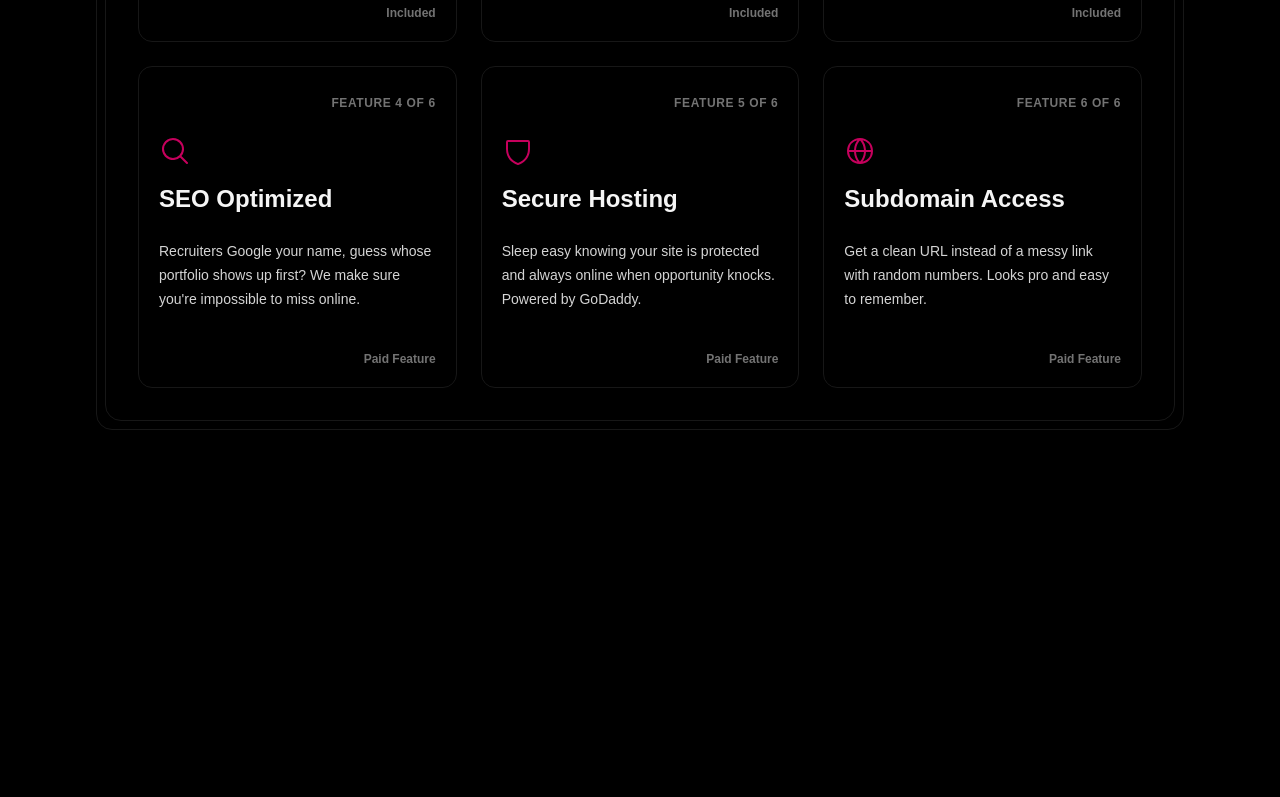
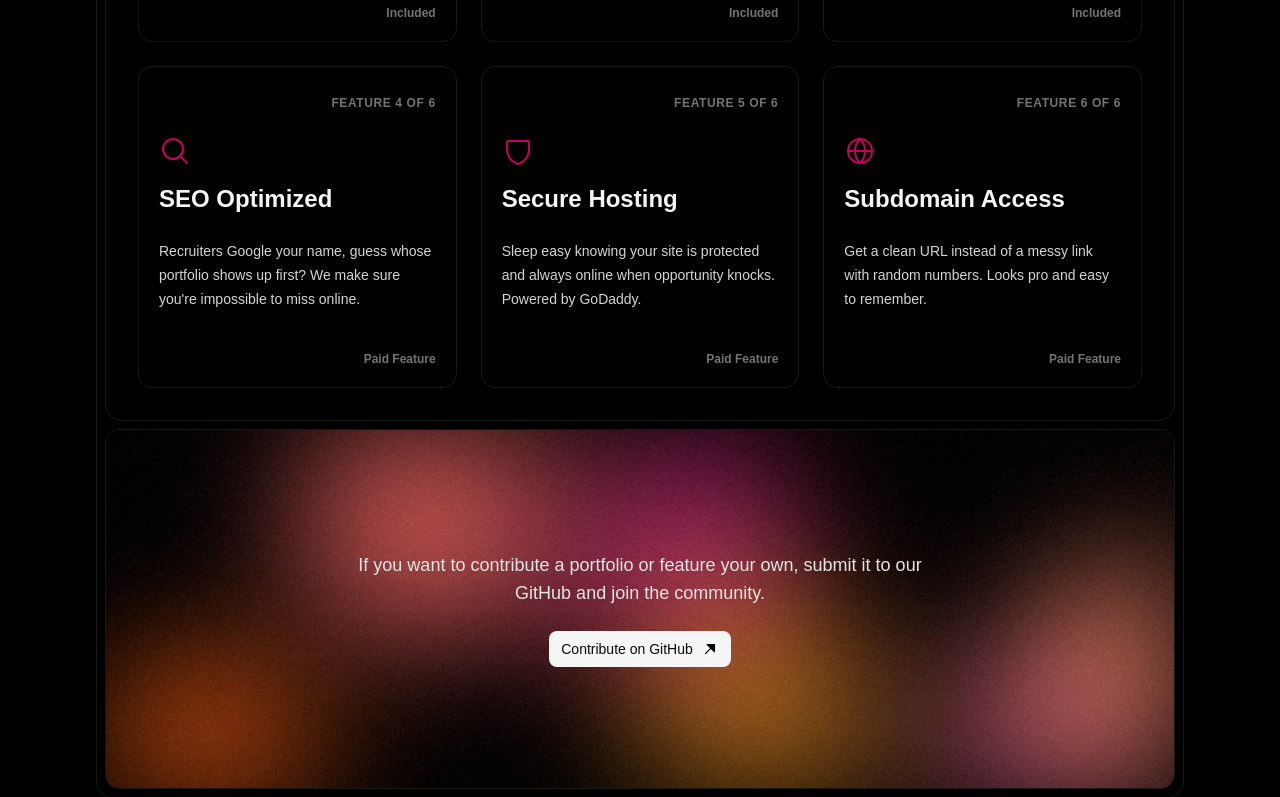
Before and after one commit to arcunsite/arcunsite, a Next.js app: page / in a window 1280 px wide. Shown: the part 2000-2797 px from the top of the page. Before the commit the page ends 2430 px from the top, so only its background shows below. Built offline with nearby package versions, Linux system fonts and the light colour scheme; a web font is replaced by a local one.

Commit message:
feat: add footer and improve page structure

```diff
--- a/src/app/page.tsx
+++ b/src/app/page.tsx
@@ -3,12 +3,13 @@ import Hero from "@/components/lander/hero";
 import TechStack from "@/components/lander/tech-stack";
 import ProcessPreview from "@/components/lander/process-preview";
 import FeatureCards from "@/components/lander/feature-cards";
+import Footer from "@/components/lander/footer";
 
 export default function Home() {
   return (
     <div>
       <Header />
-      <div className="pt-18">
+      <div className="pt-18 pb-18">
         <div className="max-w-6xl mx-auto px-8">
           <div className="p-2 border border-neutral-900 rounded-2xl space-y-2">
             <div>
@@ -23,6 +24,7 @@ export default function Home() {
             <div className="p-8 border border-neutral-900 rounded-2xl">
               <FeatureCards />
             </div>
+            <Footer />
           </div>
         </div>
       </div>
--- a/src/components/lander/feature-cards.tsx
+++ b/src/components/lander/feature-cards.tsx
@@ -92,7 +92,7 @@ export default function FeatureCards(): JSX.Element {
             return (
               <Card
                 key={index}
-                className="relative flex flex-col overflow-hidden rounded-xl border border-neutral-900 bg-transparent hover:bg-gradient-to-b from-neutral-900 to-neutral-950 transition-colors duration-200 cursor-default"
+                className="relative flex flex-col overflow-hidden rounded-xl border border-neutral-900 bg-black cursor-default"
               >
                 <CardHeader className="flex justify-end px-5 pt-6 pb-0">
                   <div className="text-xs font-semibold uppercase tracking-wider text-neutral-500">
--- a/src/components/lander/footer.tsx
+++ b/src/components/lander/footer.tsx
@@ -0,0 +1,39 @@
+"use client";
+
+import Image from "next/image";
+import Link from "next/link";
+import { ArrowUpRight } from "@phosphor-icons/react";
+
+export default function Footer() {
+  return (
+    <footer className="flex justify-center items-center cursor-default">
+      <div className="relative w-full h-[360px]">
+        <Image
+          src="/banner.png"
+          alt="Footer Banner"
+          fill
+          style={{ objectFit: "cover" }}
+          className="rounded-xl border border-neutral-900 z-0"
+          priority
+        />
+
+        <div className="absolute inset-0 flex flex-col justify-center items-center text-center p-6 sm:p-10 z-10">
+          <p className="max-w-xl text-neutral-200 text-lg mb-6">
+            If you want to contribute a portfolio or feature your own, submit it
+            to our GitHub and join the community.
+          </p>
+
+          <Link
+            href="https://github.com/arcunsite/arcunsite/blob/main/CONTRIBUTING.md"
+            target="_blank"
+            rel="noopener noreferrer"
+            className="inline-flex items-center gap-2 bg-neutral-100 hover:bg-neutral-300 transition-colors duration-200 font-medium text-neutral-950 cursor-pointer rounded-md px-3 py-2 text-sm"
+          >
+            Contribute on GitHub
+            <ArrowUpRight size={18} weight="fill" />
+          </Link>
+        </div>
+      </div>
+    </footer>
+  );
+}
--- a/src/components/lander/hero.tsx
+++ b/src/components/lander/hero.tsx
@@ -2,7 +2,7 @@
 
 import Image from "next/image";
 import { Button } from "@/components/ui/button";
-import { ArrowRight, GithubLogo } from "@phosphor-icons/react";
+import { ArrowRight } from "@phosphor-icons/react";
 
 export default function Hero() {
   return (
@@ -37,7 +37,7 @@ export default function Hero() {
               employers.
             </p>
 
-            <div className="flex gap-4">
+            <div className="flex">
               <Button
                 size="sm"
                 variant="secondary"
@@ -46,14 +46,6 @@ export default function Hero() {
                 <ArrowRight size={20} weight="fill" />
                 Get Started
               </Button>
-              {/* <Button
-                variant="ghost"
-                size="sm"
-                className="bg-none hover:bg-transparent text-neutral-100 hover:text-neutral-300 transition-colors duration-200 cursor-pointer"
-              >
-                <GithubLogo size={20} weight="fill" />
-                Documentation
-              </Button> */}
             </div>
           </div>
         </div>
--- a/src/components/lander/process-preview.tsx
+++ b/src/components/lander/process-preview.tsx
@@ -63,7 +63,7 @@ export default function ProcessPreview(): JSX.Element {
           {steps.map((step, index) => (
             <Card
               key={index}
-              className="relative flex flex-col overflow-hidden rounded-xl border border-neutral-900 bg-gradient-to-b from-black via-black to-black hover:from-black hover:via-black hover:to-pink-900 transition-colors duration-300 cursor-default"
+              className="relative flex flex-col overflow-hidden rounded-xl border border-neutral-900 bg-black cursor-default"
             >
               <CardHeader className="flex justify-end px-5 pt-6">
                 <div className="text-xs font-semibold uppercase tracking-wider text-neutral-500">
--- a/src/components/lander/tech-stack.tsx
+++ b/src/components/lander/tech-stack.tsx
@@ -10,7 +10,7 @@ import {
 } from "./icons";
 
 type Partner = {
-  name: string; // kept for ordering/count only
+  name: string;
   icon: React.ComponentType<unknown>;
   description: string;
 };
@@ -69,14 +69,13 @@ export default function TechStack(): JSX.Element {
       </div>
 
       <div className="mx-auto max-w-5xl">
-        {/* First row: 3 cards */}
         <div className="grid grid-cols-1 gap-6 md:grid-cols-3">
           {techPartners.slice(0, 3).map((partner, index) => {
             const Icon = partner.icon;
             return (
               <div
                 key={partner.name}
-                className="relative flex flex-col overflow-hidden rounded-xl border border-neutral-900 bg-transparent hover:bg-gradient-to-b from-neutral-900 to-neutral-950 transition-colors duration-200 cursor-default"
+                className="relative flex flex-col overflow-hidden rounded-xl border border-neutral-900 bg-black cursor-default"
               >
                 <div className="flex justify-end px-5 pt-6 pb-0">
                   <div className="text-xs font-semibold uppercase tracking-wider text-neutral-500">
@@ -104,7 +103,6 @@ export default function TechStack(): JSX.Element {
           })}
         </div>
 
-        {/* Second row: 2 cards centered */}
         <div className="mt-6 grid grid-cols-1 gap-6 md:grid-cols-2 md:max-w-3xl md:mx-auto">
           {techPartners.slice(3).map((partner, i) => {
             const actualIndex = i + 3;
@@ -112,7 +110,7 @@ export default function TechStack(): JSX.Element {
             return (
               <div
                 key={partner.name}
-                className="relative flex flex-col overflow-hidden rounded-xl border border-neutral-900 bg-transparent hover:bg-gradient-to-b from-neutral-900 to-neutral-950 transition-colors duration-200 cursor-default"
+                className="relative flex flex-col overflow-hidden rounded-xl border border-neutral-900 bg-black cursor-default"
               >
                 <div className="flex justify-end px-5 pt-6 pb-0">
                   <div className="text-xs font-semibold uppercase tracking-wider text-neutral-500">
```
